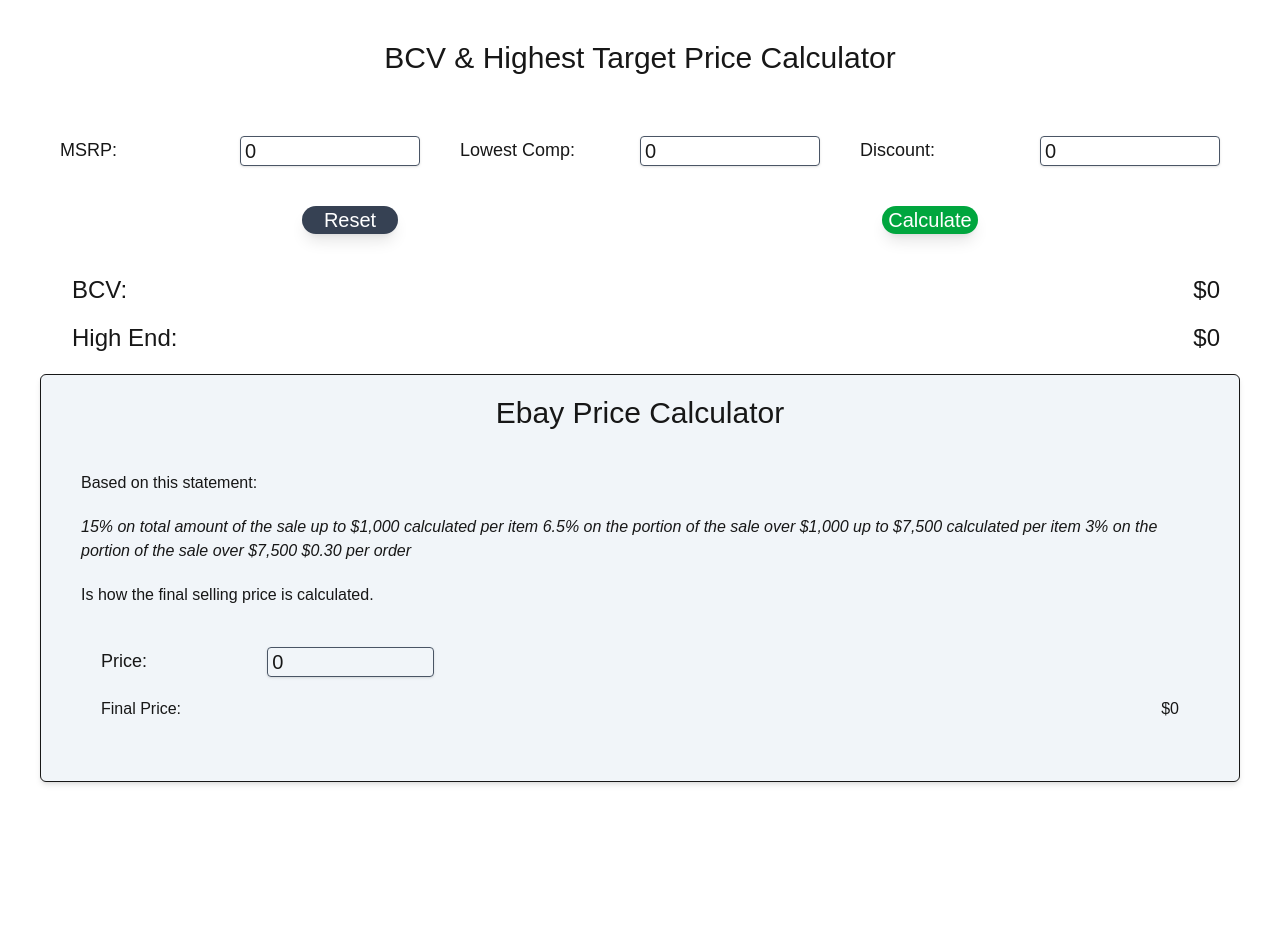
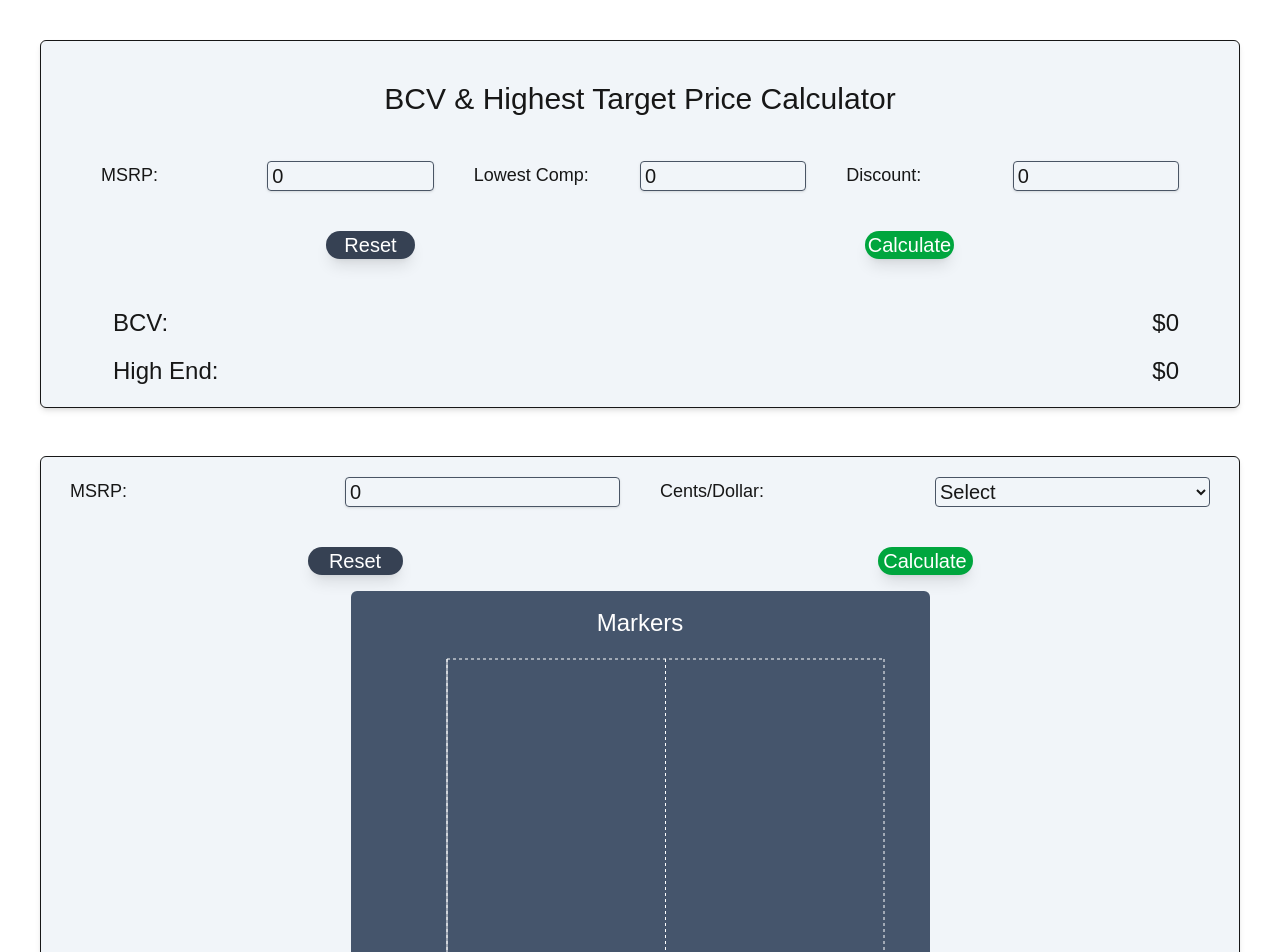
Before and after one commit to jonathan6ramirez/bcv_calculator, a Next.js app: page / in a window 1280 px wide. Shown: the top 952 px of the page. Before the commit the page ends 800 px from the top, so only its background shows below. Built offline with nearby package versions, Linux system fonts and the light colour scheme.

Commit message:
New Feature: Calculating BCV, 50, 75 Markers and Graphing Them.
Refactored the structure of the components. Added the CalculateMarkers
component, which takes in an MSRP and cents/dollar then calculates all
the markers and shows a visual.

```diff
--- a/app/components/BCVCalculator.tsx
+++ b/app/components/BCVCalculator.tsx
@@ -7,6 +7,9 @@ import { addCommas, removeNonNumeric, calculateBCV } from "../util"
 
 // Form
 import Form from "react-bootstrap/Form";
+
+// Components
+import Navbar from "./Navbar";
 
 export default function BCVCalculator() {
   const initialState: InitialState = { msrp: "0", lowestComp: "0", discount: "0" }
@@ -47,7 +50,10 @@ export default function BCVCalculator() {
   }
 
   return (
-    <>
+    <div className="shadow-md p-5 bg-slate-100 rounded-md m-5 border
+      dark:border-slate-600 dark:bg-slate-800 dark:text-slate-300 flex flex-col gap-2">
+      {/* Navbar*/}
+      <Navbar />
       <div className="px-10 mb-10">
         <Form onSubmit={handleSubmit}>
           <div className="grid gap-4 md:grid-cols-3 md:gap-10 md:text-xl">
@@ -134,6 +140,6 @@ export default function BCVCalculator() {
         </div>
       </div>
 
-    </>
+    </div>
   )
 }
--- /dev/null
+++ b/app/components/CalculateMarkers.tsx
@@ -0,0 +1,154 @@
+import React from 'react';
+import { useState } from 'react';
+import { BarChart, Bar, XAxis, YAxis, CartesianGrid, Tooltip, Legend, ResponsiveContainer } from 'recharts';
+import Form from "react-bootstrap/Form";
+
+// Types
+import { MarkersType, MarkersDataType } from '../types';
+
+// Components
+import FirstMarkerGraph from './calculatemarkers/FirstMarkerGraph';
+
+// Util functions
+import { calculateMarkers, addCommas, removeNonNumeric } from '../util';
+
+// TODO: Calculate the BCV (inputed), 50%, and the 75% lines for the total msrp of the watch.
+// maybe add an option to add target buy and target sell????????
+// the way to show the date is to have 2 graphs with one showing the breakdown of the potential profit
+// vs. the potential loss. The first graph would show how the bcv, 50, 75
+//
+// INFO: how do you calculate the bcv? take the input and multiply it by how many cents
+// on the dollar it is. ex. $10000 msrp and its 30 cents on the dollar.
+// 10000 * .3 = $3000
+
+
+export default function CalculateMarkers() {
+  const initialState: MarkersType = { msrp: 0, cents: "" }
+  const [form, setForm] = useState<MarkersType>({ ...initialState })
+  const [data, setData] = useState<MarkersDataType[]>([
+    { name: 'Markers', msrp: 0, bcv: 0, fifty: 0, seventyFive: 0 },
+  ]);
+
+  const handleReset = (): void => {
+    setData([
+      { name: 'Markers', msrp: 0, bcv: 0, fifty: 0, seventyFive: 0 },
+    ])
+  }
+
+  const handleMsrpChange = (e: any): void => {
+    setForm({
+      ...form,
+      [e.target.name]: addCommas(removeNonNumeric(e.target.value)),
+    })
+  }
+
+  const handleCentsDollarChange = (e: React.ChangeEvent<HTMLSelectElement>): void => {
+    console.log("this is the value of the select", e.target.value);
+    setForm({
+      ...form,
+      [e.target.name]: e.target.value
+    });
+  }
+
+  const handleSubmit = (e: any): void => {
+    // This is supposed to prevent the reloading of the page on submission
+    e.preventDefault();
+
+    let msrp = String(form.msrp).split(",").join("");
+    let cents = parseFloat(String(form.cents));
+
+    let result = calculateMarkers(
+      cents,
+      parseInt(msrp)
+    );
+
+    console.log(result, 'this is the result from the marker calculation');
+    //setBCV(result.bcv)
+    //setHighesTargetPrice(result.highestTargetPrice)
+    setData([result])
+  }
+
+  return (
+    <div className="shadow-md p-5 bg-slate-100 rounded-md m-5 border
+      dark:border-slate-600 dark:bg-slate-800 dark:text-slate-300 flex flex-col gap-4">
+      {/* Form */}
+      <div className="flex justify-center">
+        <Form onSubmit={handleSubmit}>
+          <div className="grid gap-4 md:grid-cols-2 md:gap-10 md:text-xl">
+            <Form.Group
+              controlId="msrp"
+              className="grid grid-cols-2"
+            >
+              <Form.Label className="text-lg">MSRP:</Form.Label>
+              <Form.Control
+                type="text"
+                placeholder="MSRP"
+                name="msrp"
+                onChange={handleMsrpChange}
+                value={form.msrp}
+                inputMode="numeric"
+                className="border border-gray-600 dark:bg-slate-800 shadow rounded px-1"
+              />
+            </Form.Group>
+
+            <Form.Group
+              controlId="lowest_comp"
+              className="grid grid-cols-2"
+            >
+              <Form.Label className="text-lg">
+                Cents/Dollar:
+              </Form.Label>
+              <Form.Select
+                aria-label="Default select example"
+                name='cents'
+                onChange={handleCentsDollarChange}
+                value={String(form.cents)}
+                className="dark:bg-slate-800 border-gray-600 border rounded"
+              >
+                <option value="">Select</option>
+                <option value=".1">10 Cents</option>
+                <option value=".15">15 Cents</option>
+                <option value=".2">20 Cents</option>
+                <option value=".25">25 Cents</option>
+                <option value=".3">30 Cents</option>
+                <option value=".35">35 Cents</option>
+                <option value=".4">40 Cents</option>
+                <option value=".45">45 Cents</option>
+                <option value=".5">50 Cents</option>
+                <option value=".55">55 Cents</option>
+                <option value=".6">60 Cents</option>
+                <option value=".65">65 Cents</option>
+                <option value=".7">70 Cents</option>
+                <option value=".75">75 Cents</option>
+                <option value=".8">80 Cents</option>
+                <option value=".85">85 Cents</option>
+                <option value=".9">90 Cents</option>
+              </Form.Select>
+            </Form.Group>
+          </div>
+
+          <div className="flex justify-around mt-10 md:text-lg lg:text-xl text-white">
+            <button
+              type="reset"
+              className="bg-gray-700 shadow-lg hover:scale-110 transition ease-in-out rounded-2xl w-2/5 md:w-1/4 lg:w-1/5 xl:w-1/12 m-auto"
+              onClick={() => handleReset()}
+            >
+              Reset
+            </button>
+            <button
+              type="submit"
+              className="bg-green-600 shadow-lg hover:scale-110 transition ease-in-out rounded-2xl w-2/5 md:w-1/4 lg:w-1/5 xl:w-1/12 m-auto"
+            >
+              Calculate
+            </button>
+          </div>
+        </Form>
+      </div>
+
+      {/* First Graph */}
+      <div className="w-full rounded md:flex md:flex-col md:items-center">
+        <FirstMarkerGraph data={data} />
+      </div>
+    </div>
+  )
+}
--- /dev/null
+++ b/app/components/Chart.tsx
@@ -0,0 +1,37 @@
+import { BarChart, Bar, XAxis, YAxis, CartesianGrid, Tooltip, Legend, ResponsiveContainer } from 'recharts';
+
+const data = [
+  { name: 'Page A', uv: 4000, pv: 2400, amt: 2400 },
+  { name: 'Page B', uv: 3000, pv: 1398, amt: 2210 },
+  { name: 'Page C', uv: 2000, pv: 9800, amt: 2290 },
+  { name: 'Page D', uv: 2780, pv: 3908, amt: 2000 },
+  { name: 'Page E', uv: 1890, pv: 4800, amt: 2181 },
+  { name: 'Page F', uv: 2390, pv: 3800, amt: 2500 },
+  { name: 'Page G', uv: 3490, pv: 4300, amt: 2100 },
+];
+
+export default function MyChart() {
+  return (
+    <ResponsiveContainer width="100%" height="100%">
+      <BarChart
+        width={500}
+        height={300}
+        data={data}
+        margin={{
+          top: 20,
+          right: 30,
+          left: 20,
+          bottom: 5,
+        }}
+      >
+        <CartesianGrid strokeDasharray="3 3" />
+        <XAxis dataKey="name" />
+        <YAxis />
+        <Tooltip />
+        <Legend />
+        <Bar dataKey="pv" stackId="a" fill="#8884d8" />
+        <Bar dataKey="uv" stackId="a" fill="#82ca9d" />
+      </BarChart>
+    </ResponsiveContainer>
+  )
+};
--- a/app/components/Navbar.tsx
+++ b/app/components/Navbar.tsx
@@ -1,6 +1,6 @@
 export default function Navbar() {
   return (
-    <nav className="w-full m-auto text-center p-5 mb-10">
+    <nav className="w-full text-center p-5 mb-4">
       <h1 className="text-2xl md:text-3xl">
         BCV & Highest Target Price Calculator
       </h1>
--- /dev/null
+++ b/app/components/calculatemarkers/FirstMarkerGraph.tsx
@@ -0,0 +1,45 @@
+import { BarChart, Bar, XAxis, YAxis, CartesianGrid, Tooltip, Legend, ResponsiveContainer } from 'recharts';
+
+// Types
+import { MarkersDataType } from '@/app/types';
+
+type FirstMarkerGraphProps = {
+  data: MarkersDataType[]
+}
+
+export default function FirstMarkerGraph({ data }: FirstMarkerGraphProps) {
+  return (
+    <>
+      {/* Bar Chart */}
+      <div className="text-white rounded-md h-125 md:w-1/2 md:h-150 bg-slate-600
+        p-4 pb-8 md:flex md:justify-center md:flex-col">
+        <div className="w-full text-center">
+          <span className="text-white text-2xl">Markers</span>
+        </div>
+        <ResponsiveContainer width="100%" height="100%">
+          <BarChart
+            width={500}
+            height={300}
+            data={data}
+            margin={{
+              top: 20,
+              right: 30,
+              left: 20,
+              bottom: 5,
+            }}
+          >
+            <CartesianGrid strokeDasharray="3 3" stroke="white" />
+            <XAxis dataKey="name" stroke='white' />
+            <YAxis stroke="white" />
+            <Tooltip />
+            <Legend />
+            <Bar dataKey="bcv" stackId="a" fill="#f4a261" />
+            <Bar dataKey="fifty" stackId="a" fill="#e9c46a" />
+            <Bar dataKey="seventyFive" stackId="a" fill="#a8dadc" />
+            <Bar dataKey="msrp" stackId="a" fill="#90be6d" />
+          </BarChart>
+        </ResponsiveContainer>
+      </div>
+    </>
+  )
+}
--- a/app/page.tsx
+++ b/app/page.tsx
@@ -3,14 +3,16 @@
 import EbayPriceCalculator from "./components/EbayPriceCalculator";
 import BCVCalculator from "./components/BCVCalculator";
 import Navbar from "./components/Navbar";
+import CalculateMarkers from "./components/CalculateMarkers";
+import MyChart from "./components/Chart";
 
 export default function Home() {
   return (
-    <main className=" dark:bg-slate-900 dark:text-slate-300 p-5 h-screen">
-      {/*Navbar*/}
-      <Navbar />
+    <main className=" dark:bg-slate-900 dark:text-slate-300 p-5 h-full gap-2 flex flex-col">
       {/* Form Container */}
       <BCVCalculator />
+      {/* Markers Component */}
+      <CalculateMarkers />
       {/* Ebay Calculator */}
       <EbayPriceCalculator />
     </main>
--- a/app/util.ts
+++ b/app/util.ts
@@ -1,4 +1,4 @@
-import { BCVCalculated } from "./types";
+import { BCVCalculated, MarkersType } from "./types";
 
 export function calculateBCV(price: number, lowestComp: number, discount: number): BCVCalculated {
   if (lowestComp < 2000) {
@@ -34,6 +34,24 @@ export function calculateCost(salePrice: number): number {
   return parseFloat(cost.toFixed(2));
 };
 
+export function calculateMarkers(cents: number, msrp: number) {
+  var bottom, middle, seventyFive, remaining;
+
+  bottom = msrp * cents;
+  middle = (msrp * .5) - bottom;
+  console.log(middle, 'this is the middle');
+  seventyFive = (msrp * .75) - (middle + bottom);
+  remaining = msrp - (msrp * .75);
+
+  return {
+    bcv: bottom,
+    fifty: middle,
+    seventyFive: seventyFive,
+    msrp: remaining,
+    name: "Markers"
+  };
+}
+
 //* INFO: Helper Functions
 export const addCommas = (num: string): string =>
   num.toString().replace(/\B(?=(\d{3})+(?!\d))/g, ',');
--- a/package.json
+++ b/package.json
@@ -17,6 +17,7 @@
     "react": "19.1.0",
     "react-bootstrap": "^2.10.10",
     "react-dom": "19.1.0",
+    "recharts": "^3.1.0",
     "sqlite": "^5.1.1",
     "sqlite3": "^5.1.7"
   },
```
Also changed, not shown: app/types.ts (+14 -1 lines), app/components/calculatemarkers/SecondMarkerGraph.tsx (added), 1 other file (tests, documents, lock files or other folders).
